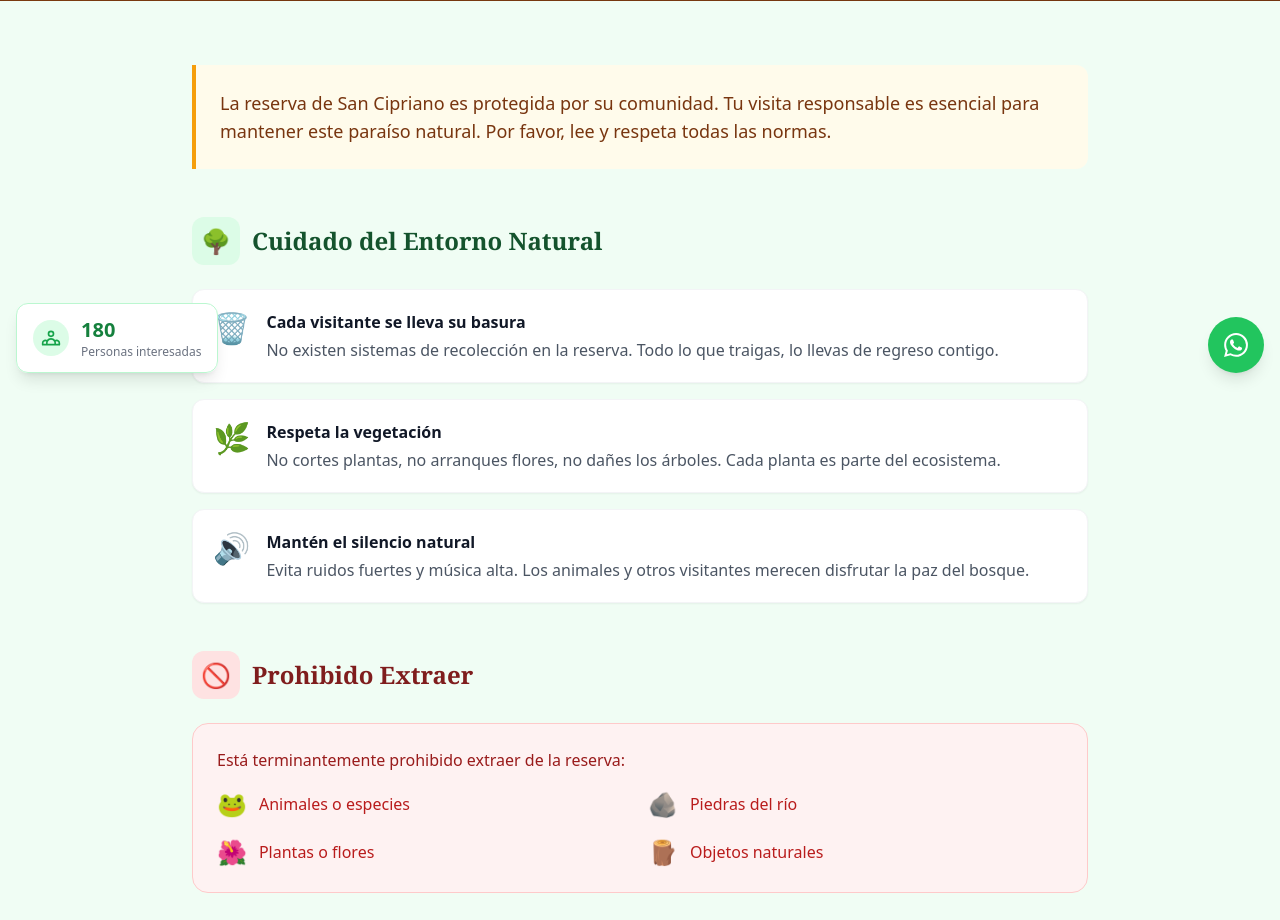
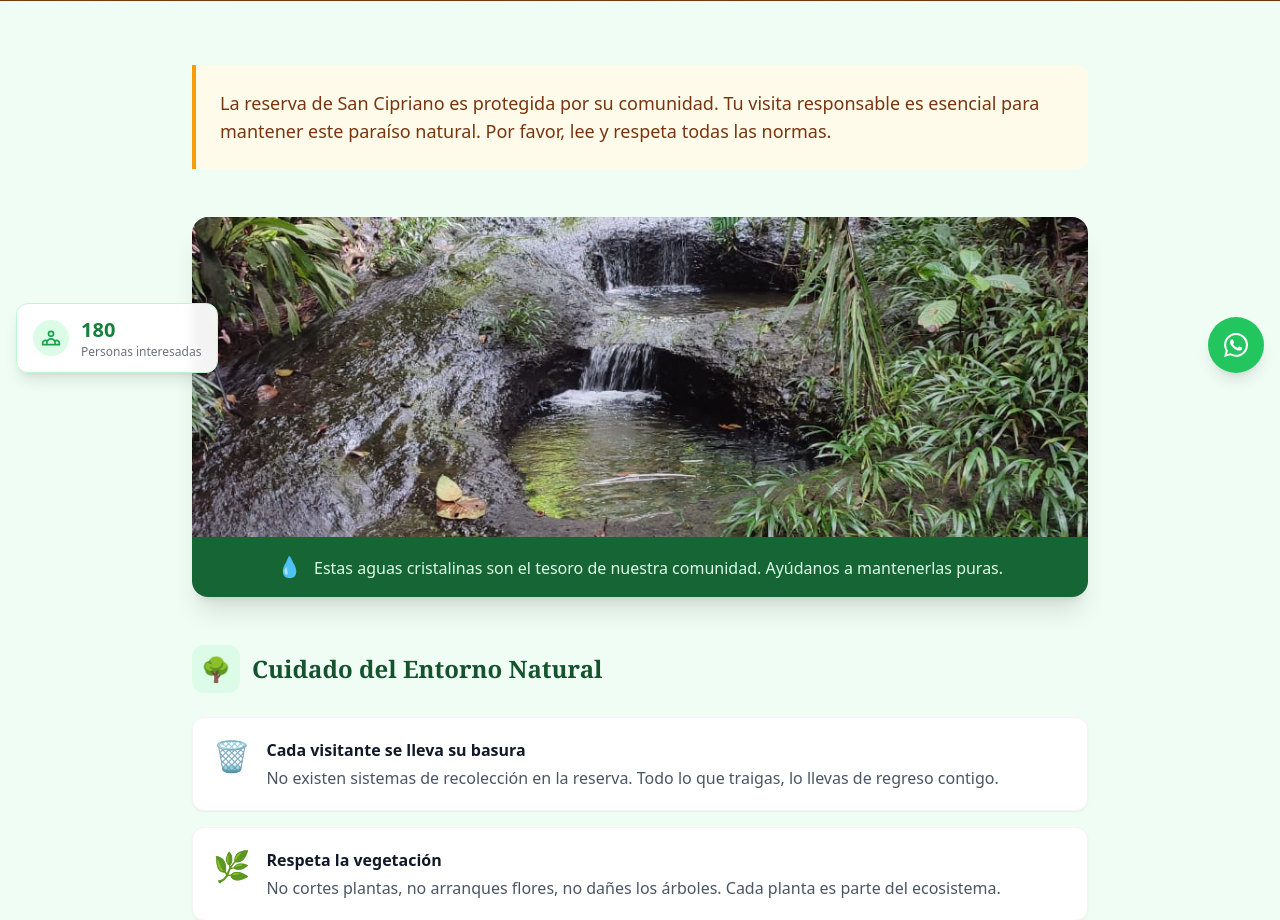
Before and after one commit to QuickAppraiser/san-cipriano, a Django app: page /proteccion/ in a window 1280 px wide. Shown: the part 411-1331 px from the top of the page. Run offline with Django 4.2, Linux system fonts and the light colour scheme; data comes from the database, SQL or seed files in the repository; some libraries are stand-ins or nearby versions.

Commit message:
Add photos to About and Protection pages
- Replace emoji placeholder with brujita-operador photo in Las Brujitas section (About page)
- Add pozos-naturales photo to Protection page showing crystal clear waters

Co-Authored-By: Claude Opus 4.5 <noreply@anthropic.com>

```diff
--- a/templates/core/protection.html
+++ b/templates/core/protection.html
@@ -32,6 +32,19 @@
             <p class="text-amber-900 text-lg">
                 {% trans "La reserva de San Cipriano es protegida por su comunidad. Tu visita responsable es esencial para mantener este paraíso natural. Por favor, lee y respeta todas las normas." %}
             </p>
+        </div>
+
+        <!-- Featured Image - Crystal Clear Waters -->
+        <div class="mb-12 rounded-2xl overflow-hidden shadow-xl">
+            <img src="{% static 'images/gallery/pozos-naturales.jpg' %}"
+                 alt="{% trans 'Pozos naturales de aguas cristalinas en San Cipriano' %}"
+                 class="w-full h-64 md:h-80 object-cover">
+            <div class="bg-selva-800 text-white px-6 py-4">
+                <p class="text-selva-100 text-center">
+                    <span class="text-xl mr-2">💧</span>
+                    {% trans "Estas aguas cristalinas son el tesoro de nuestra comunidad. Ayúdanos a mantenerlas puras." %}
+                </p>
+            </div>
         </div>
 
         <!-- Environmental Care Section -->
```
